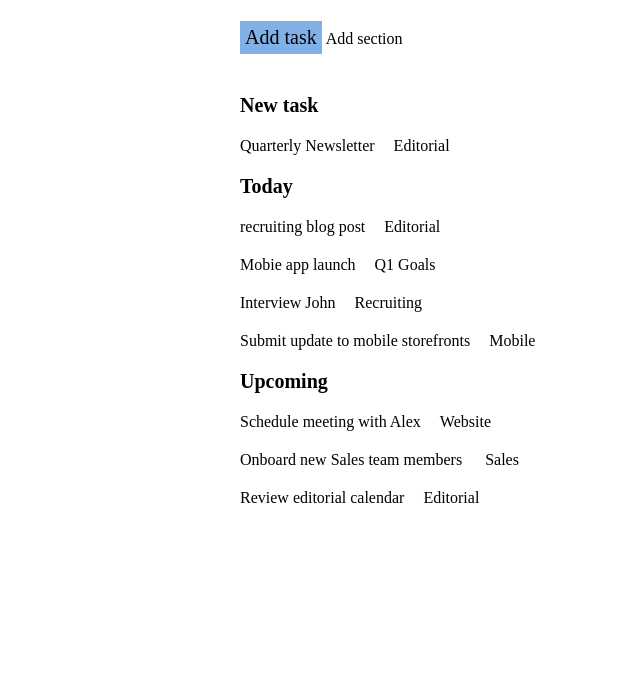
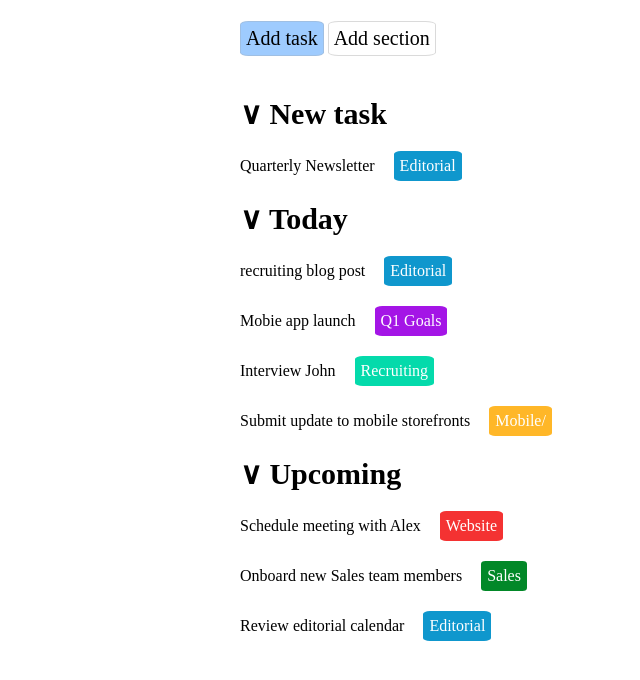
Before and after one commit to RaffaeleVallifuoco/html-css-toboolist, a plain HTML site: page index.html in a window 1280 px wide. Shown: the part 56-736 px from the top of the page, without its empty margins (0-640 px from the left). Drawn offline with Linux system fonts and the light colour scheme.

Commit message:
add categories color

```diff
--- a/css/style.css
+++ b/css/style.css
@@ -1,3 +1,4 @@
+/* font */
 .roboto-regular {
     font-family: "Roboto", sans-serif;
     font-weight: 400;
@@ -37,10 +38,22 @@ span {
 .content .add_task{
     font-size: 20px;
     padding: 5px;
-    background-color: rgb(128, 176, 230);
+    background-color: rgb(158, 203, 254);
+    border: 1px solid rgba(162, 162, 162, 0.3);
+    border-radius: 10%;
 }
+
+.content .add_section {
+        font-size: 20px;
+            padding: 5px;
+            background-color: rgb(255, 255, 255);
+            border: 1px solid rgba(162, 162, 162, 0.4);
+            border-radius: 10%;
+}
+
 .content .section{
     margin-bottom: 20px;
+
 }
 
 li{
@@ -51,5 +64,53 @@ li .item {
 }
 
 strong  {
- font-size: 20px;
+ font-size: 30px;
 }
+
+.editorial {
+    padding: 6px;
+    border-radius: 10%;
+    background-color: rgb(15, 151, 205);
+    color: white;
+    font-style: bold;
+}
+
+.goals {
+    padding: 6px;
+        border-radius: 10%;
+        background-color: rgb(164, 21, 230);
+        color: white;
+        font-style: bold;
+}
+
+.recruiting {
+    padding: 6px;
+    border-radius: 10%;
+    background-color: rgb(4, 218, 171);
+    color: white;
+    font-style: bold;
+}
+
+.mobile {
+    padding: 6px;
+    border-radius: 10%;
+    background-color: rgba(255, 170, 0, 0.842);
+    color: white;
+    font-style: bold;
+}
+
+.website {
+    padding: 6px;
+    border-radius: 10%;
+    background-color: rgb(244, 50, 50);
+    color: white;
+    font-style: bold;
+}
+
+.sales {
+    padding: 6px;
+    border-radius: 10%;
+    background-color: rgb(2, 136, 40);
+    color: white;
+    font-style: bold;
+}
--- a/index.html
+++ b/index.html
@@ -5,13 +5,14 @@
     <meta name="viewport" content="width=device-width, initial-scale=1.0">
     <title>Toboolist</title>
     <link rel="stylesheet" href="./css/style.css">
+    <!-- font -->
     <link rel="preconnect" href="https://fonts.googleapis.com">
     <link rel="preconnect" href="https://fonts.gstatic.com" crossorigin>
-<link rel="preconnect" href="https://fonts.googleapis.com">
-<link rel="preconnect" href="https://fonts.gstatic.com" crossorigin>
-<link
-    href="https://fonts.googleapis.com/css2?family=Roboto:ital,wght@0,100;0,300;0,400;0,500;0,700;0,900;1,100;1,300;1,400;1,500;1,700;1,900&display=swap"
-    rel="stylesheet">
+    <link
+        href="https://fonts.googleapis.com/css2?family=Open+Sans:ital,wght@0,300..800;1,300..800&family=Roboto:ital,wght@0,100;0,300;0,400;0,500;0,700;0,900;1,100;1,300;1,400;1,500;1,700;1,900&display=swap"
+        rel="stylesheet">
+
+
 </head>
 <body>
     <!-- page hesder -->
@@ -29,25 +30,25 @@
             <p class="section">
                 <ul class="New task">
                     <li>
-                        <strong>New task</strong>
+                        <strong>&#8744; New task</strong>
                     </li>
                     <li><span class="item">Quarterly Newsletter</span> <span class="category editorial">Editorial</span></li>
                 </ul>
             </p>
             <p class="section">
                 <ul class="Today">
-                    <li><strong>Today</strong></li>
+                    <li><strong>&#8744 Today</strong></li>
                     <li><span class="item">recruiting blog post</span> <span class="category editorial">Editorial</span></li>
                     <li><span class="item">Mobie app launch</span> <span class="category goals">Q1 Goals</span></li>
                     <li><span class="item">Interview John</span> <span class="category recruiting">Recruiting</span></li>
-                    <li><span class="item">Submit update to mobile storefronts</span> <span class="category mobile"></span>Mobile</li>
+                    <li><span class="item">Submit update to mobile storefronts</span> <span class="category mobile">Mobile/</li>
             </p>
             <p class="section">
                 </ul>
                 <ul class="upcoming">
-                    <li><strong>Upcoming</strong></li>
+                    <li><strong>&#8744 Upcoming</strong></li>
                     <li><Span class="item">Schedule meeting with Alex</Span> <span class="category website">Website</span></li>
-                    <li><span class="item">Onboard new Sales team members</span> <span class="category sales"></span> Sales</li>
+                    <li><span class="item">Onboard new Sales team members</span> <span class="category sales">Sales</span> </li>
                     <li><span class="item"> Review editorial calendar</span> <span class="category editorial"> Editorial</span></li>
 
                 </ul>
```
